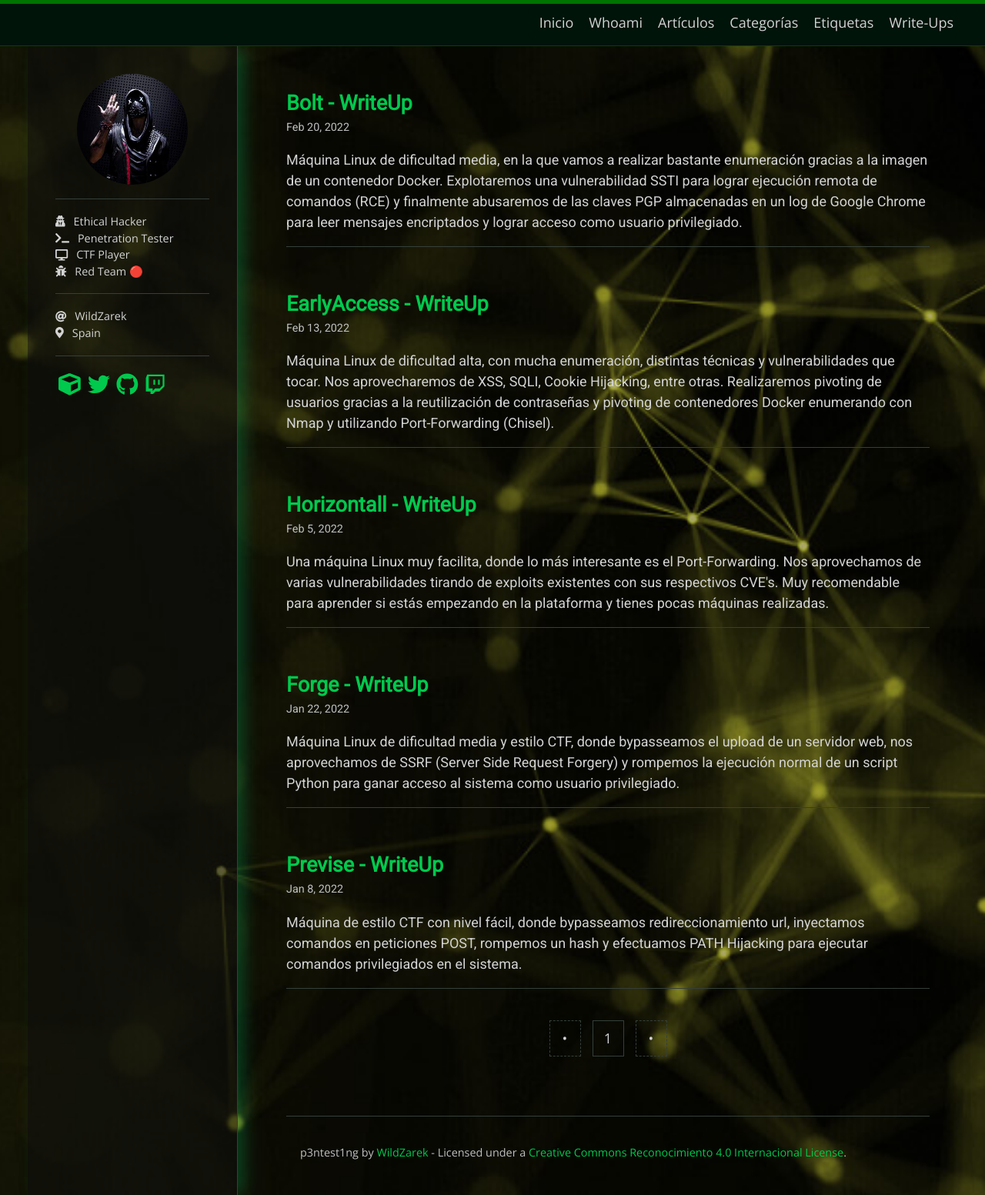
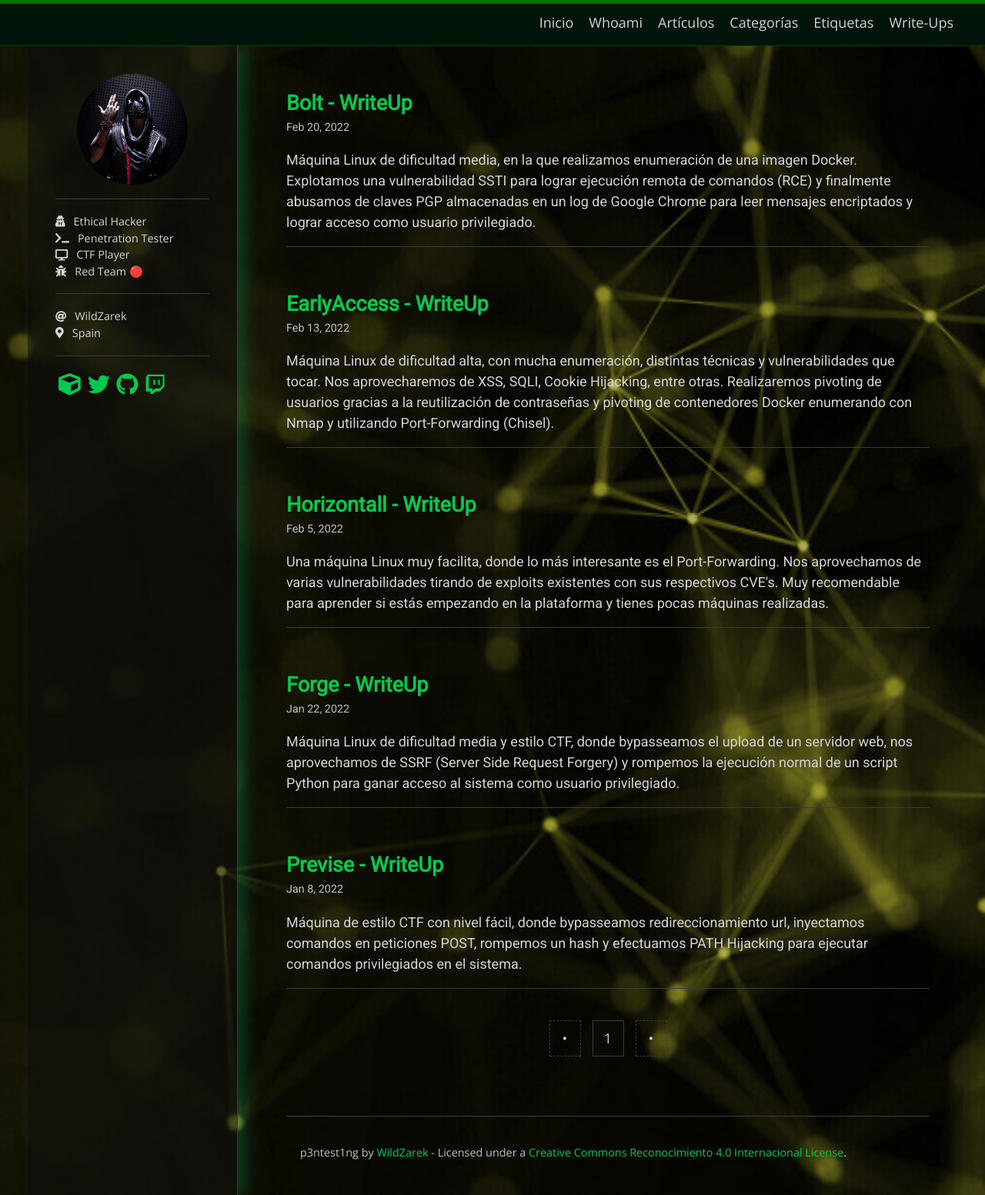
Before and after one commit to WildZarek/wildzarek.github.io, a Jekyll site: the page built from index.html, in a window 1280 px wide. Shown: the whole page at 77% size. Built offline with Jekyll 4.4.1, drawn with Linux system fonts in a browser that asks for light colours; nearby versions of some CDN libraries; some web fonts are replaced; the list of posts is cut into pages by our own code.

Commit message:
HTB Bolt WriteUp

```diff
--- a/_posts/2022-02-20-bolt-htb.md
+++ b/_posts/2022-02-20-bolt-htb.md
@@ -3,8 +3,8 @@ layout: post
 title: Bolt - WriteUp
 author: WildZarek
 permalink: /htb/bolt
-excerpt: "Máquina Linux de dificultad media, en la que vamos a realizar bastante enumeración gracias a la imagen de un contenedor Docker. Explotaremos una vulnerabilidad SSTI para lograr ejecución remota de comandos (RCE) y finalmente abusaremos de las claves PGP almacenadas en un log de Google Chrome para leer mensajes encriptados y lograr acceso como usuario privilegiado."
-description: "Máquina Linux de dificultad media, en la que vamos a realizar bastante enumeración gracias a la imagen de un contenedor Docker. Explotaremos una vulnerabilidad SSTI para lograr ejecución remota de comandos (RCE) y finalmente abusaremos de las claves PGP almacenadas en un log de Google Chrome para leer mensajes encriptados y lograr acceso como usuario privilegiado."
+excerpt: "Máquina Linux de dificultad media, en la que realizamos enumeración de una imagen Docker. Explotamos una vulnerabilidad SSTI para lograr ejecución remota de comandos (RCE) y finalmente abusamos de claves PGP almacenadas en un log de Google Chrome para leer mensajes encriptados y lograr acceso como usuario privilegiado."
+description: "Máquina Linux de dificultad media, en la que realizamos enumeración de una imagen Docker. Explotamos una vulnerabilidad SSTI para lograr ejecución remota de comandos (RCE) y finalmente abusamos de claves PGP almacenadas en un log de Google Chrome para leer mensajes encriptados y lograr acceso como usuario privilegiado."
 date: 2022-02-20
 header:
   teaser: /assets/images/hackthebox/bolt.png
```
